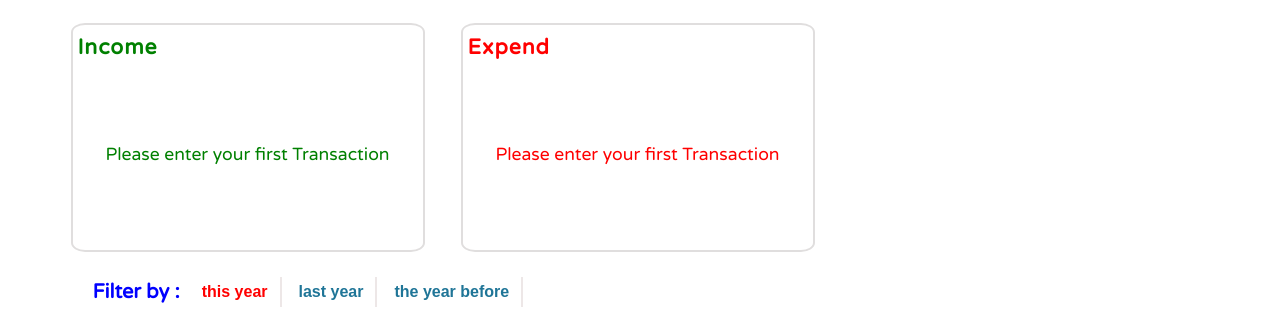
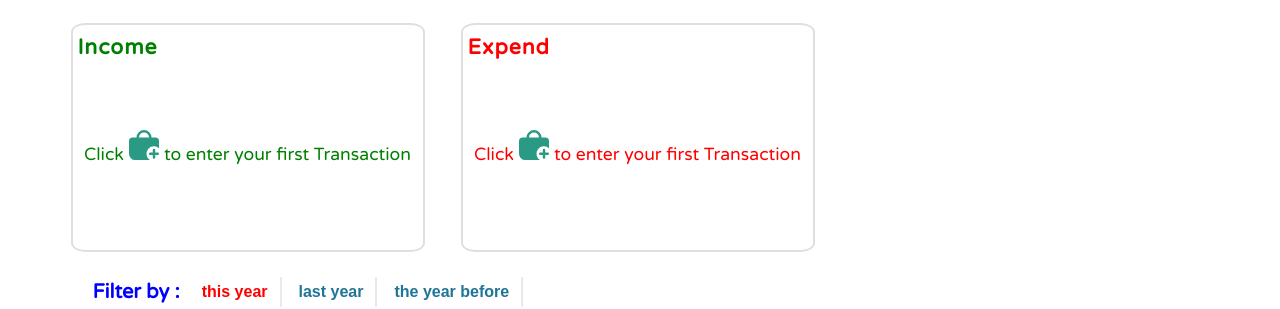
Before and after one commit to z77517615/LazyBanker, a React app: page / in a window 1280 px wide. Shown: the part 215-524 px from the top of the page. Built offline with nearby package versions, Linux system fonts and the light colour scheme; no server answers; the database is empty; sample sign-in values are in the browser's storage.

Commit message:
add first login guidance

```diff
--- a/src/Component/Chart/DonutChart.css
+++ b/src/Component/Chart/DonutChart.css
@@ -2,7 +2,6 @@
   background: white;
   border: rgb(224, 222, 222) solid 2px;
   border-radius: 4%;
-  height: fit-content;
   margin: 10px auto;
   padding: 5px;
   color: green;
@@ -12,7 +11,6 @@
   background: white;
   border: rgb(224, 222, 222) solid 2px;
   border-radius: 4%;
-  height: fit-content;
   margin: 10px auto;
   padding: 5px;
   color: red;
--- a/src/Component/Chart/DonutChart.js
+++ b/src/Component/Chart/DonutChart.js
@@ -1,6 +1,7 @@
 import React, { useEffect, useState } from "react";
 import "./DonutChart.css";
 import Chart from "react-apexcharts";
+import shopping from "../../assets/shopping.svg";
 
 import { useChart } from "../../Hooks/useChart";
 
@@ -24,7 +25,19 @@ export const DonutChart = ({ title1, documents }) => {
       <header className="title">{title1} </header>
       <main>
         {emptyarray && (
-          <div className="emptyarray">Please enter your first Transaction</div>
+          <div className="emptyarray">
+            Click
+            <img
+              src={shopping}
+              style={{
+                width: "30px",
+                height: "30px",
+                marginRight: "5px",
+                marginLeft: "5px",
+              }}
+            ></img>
+            to enter your first Transaction
+          </div>
         )}
         {!emptyarray && (
           <Chart
```
Also changed, not shown: 1 other file (tests, documents, lock files or other folders).
